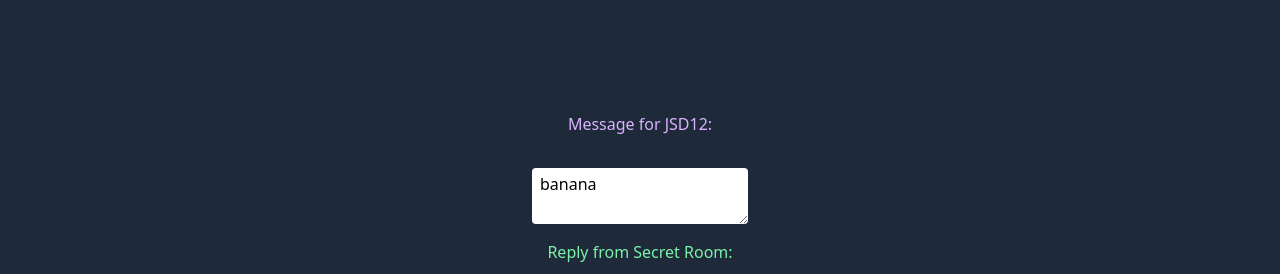
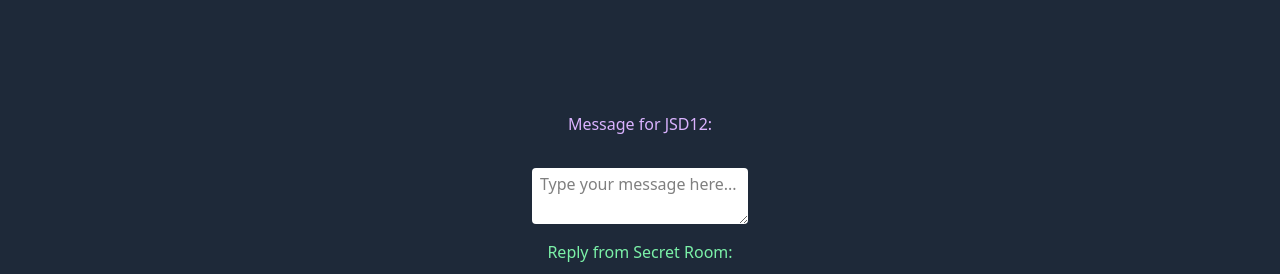
Before and after one commit to manitthongkaw/jsd12_week-08, a React (Vite) app in the folder week-08-react-castle-rooms/: page / in a window 1280 px wide. Shown: the top 274 px of the page. Built offline with nearby package versions, Linux system fonts and the light colour scheme.

Commit message:
modify jsx code

```diff
--- a/week-08-react-castle-rooms/src/App.jsx
+++ b/week-08-react-castle-rooms/src/App.jsx
@@ -1,6 +1,12 @@
+import { useState } from "react";
 import Castle from "./components/Castle.jsx";
 
 export default function App() {
+
+  // State Varible
+  const [question, setQuestion] = useState("");
+  const handleQuestion = (event) => setQuestion(event.target.value);
+
   return (
     <div className="pb-80 py-10 gap-y-4 flex flex-col justify-center items-center min-h-screen bg-gray-800 text-white">
       <p className="text-purple-300">Message for JSD12:</p>
@@ -10,8 +16,8 @@ export default function App() {
       </span>
 
       <textarea
-        value="banana"
-        onChange=""
+        value={question}
+        onChange={handleQuestion}
         className="bg-white text-black rounded px-2 py-1"
         placeholder="Type your message here..."
       />
```
